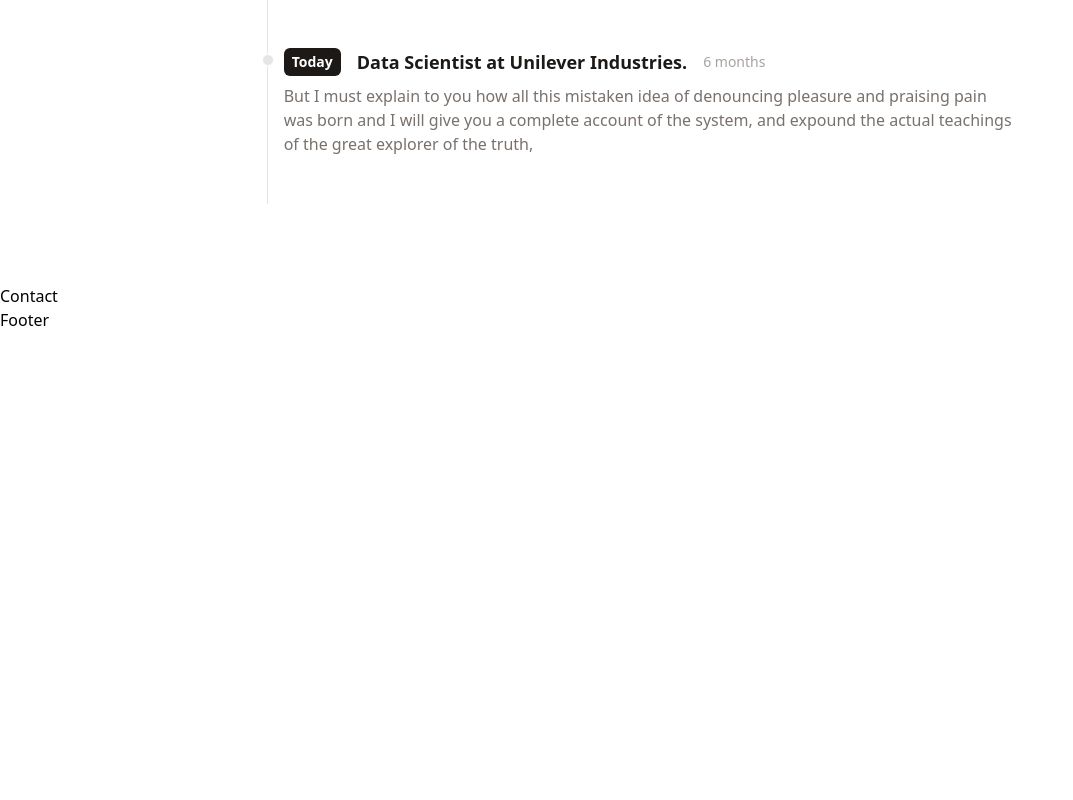
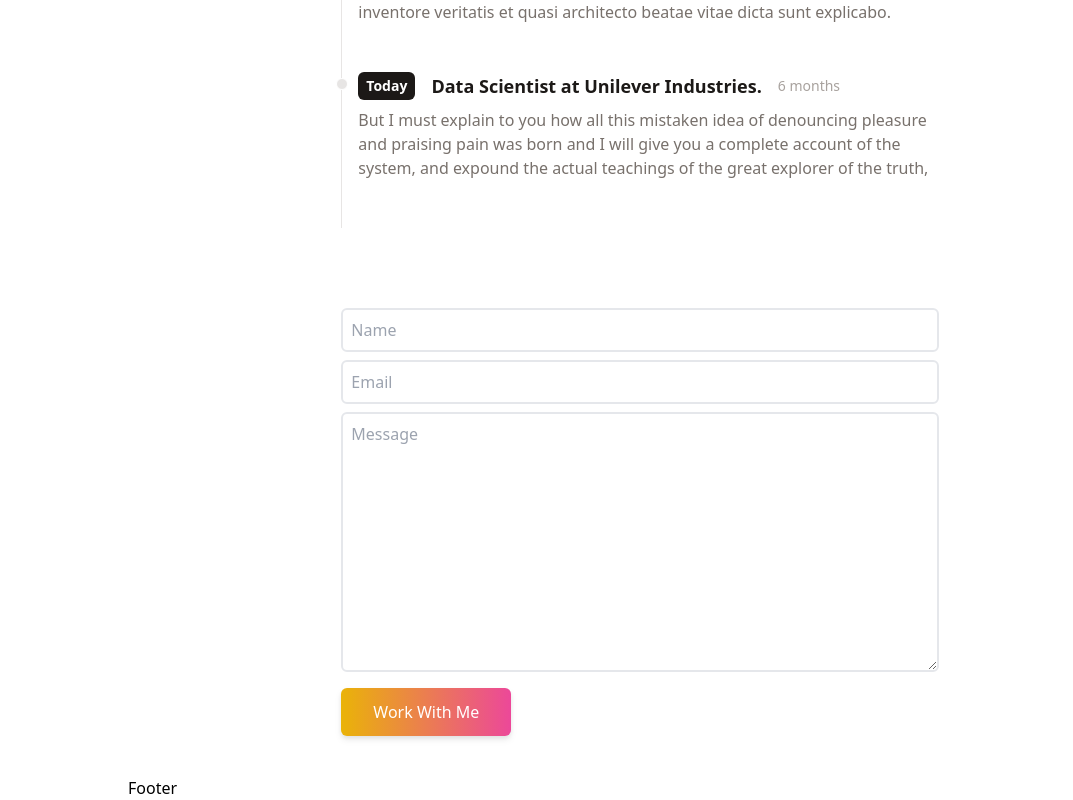
Before and after one commit to souravrane/portfolio, a React (Vite) app: page / in a window 1280 px wide. Shown: the part 1020-1820 px from the top of the page, without its empty margins (0-1073 px from the left). Before the commit the page ends 1352 px from the top, so only its background shows below. Built offline with nearby package versions, Linux system fonts and the light colour scheme.

Commit message:
contact updated

```diff
--- a/src/App.jsx
+++ b/src/App.jsx
@@ -7,7 +7,7 @@
 
 function App() {
   return (
-    <div className="App ">
+    <div className="max-w-5xl w-11/12 mx-auto">
       <Intro />
       <Portfolio />
       <Timeline />
--- a/src/components/Contact.jsx
+++ b/src/components/Contact.jsx
@@ -1,9 +1,41 @@
-import React from 'react'
+import React from "react";
 
 const Contact = () => {
   return (
-    <div>Contact</div>
-  )
-}
+    <div className="flex flex-col mb-10 mx-auto">
+      <div className="flex justify-center items-center">
+        <form
+          action="https://getform.io/f/bee2bfc3-0154-4b74-80ea-e749a561a802"
+          method="POST"
+          className="flex flex-col w-full md:w-7/12"
+        >
+          <input
+            type="text"
+            name="name"
+            placeholder="Name"
+            className="p-2 bg-transparent rounded-md border-2 focus:outline-none"
+          />
+          <input
+            type="email"
+            name="email"
+            placeholder="Email"
+            className="my-2 p-2 bg-transparent rounded-md border-2 focus:outline-none"
+          />
+          <textarea
+            name="message"
+            placeholder="Message"
+            rows="10"
+            className="p-2 mb-4 bg-transparent rounded-md border-2 focus:outline-none"
+          ></textarea>
 
-export default Contact
+          <button className="text-center inline-block px-8 py-3 w-max text-base font-medium rounded-md text-white bg-gradient-to-r from-yellow-500 to-pink-500 drop-shadow-md hover:stroke-white">
+            {" "}
+            Work With Me
+          </button>
+        </form>
+      </div>
+    </div>
+  );
+};
+
+export default Contact;
```
